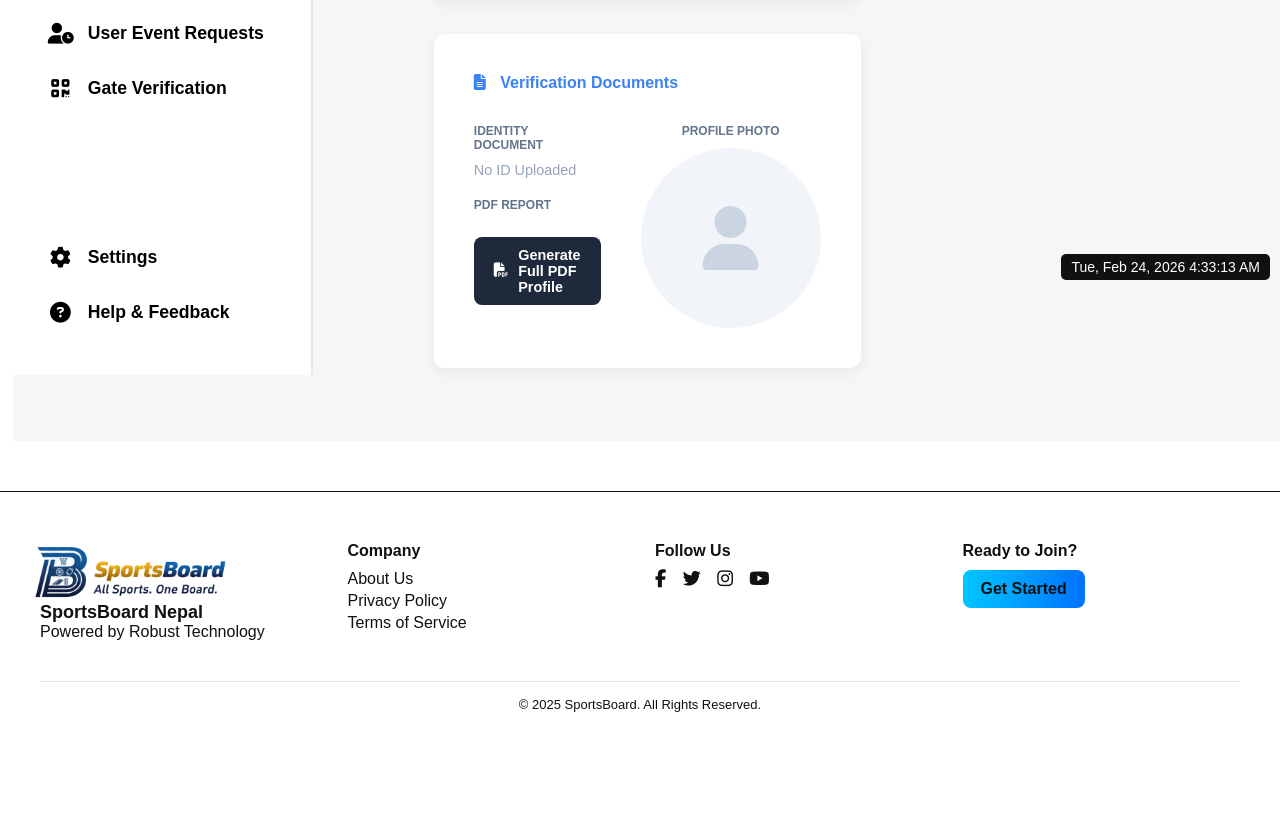
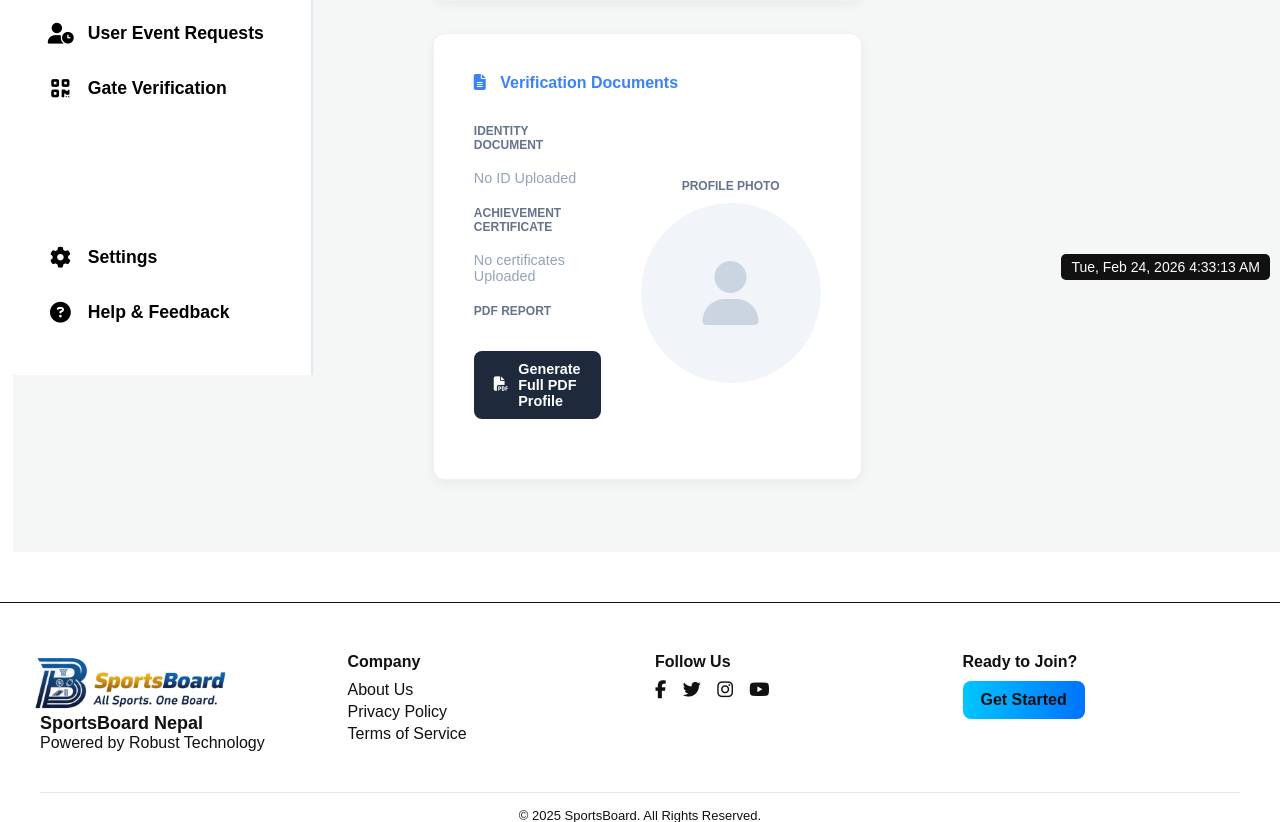
Before and after one commit to AnujaLamichhane/SportsBoard, a Django app: template organizer/templates/organizer/review_athlete_profile.html in a window 1280 px wide. Shown: the part 520-1342 px from the top of the page. Before the commit the page ends 1232 px from the top, so only its background shows below. Run offline with Django 5.2, Linux system fonts and the light colour scheme; the template is opened without the code that fills it, so the values that code supplies are empty; some libraries are stand-ins or nearby versions.

Commit message:
Save progress on review athlete profile

```diff
--- a/organizer/templates/organizer/review_athlete_profile.html
+++ b/organizer/templates/organizer/review_athlete_profile.html
@@ -138,6 +138,34 @@
         }
         .dropdown-content.show { display: block; }
         .dropdown-content a { color: #1e293b; padding: 12px 16px; text-decoration: none; display: block; }
+        /* Add this to your existing styles */
+.doc-preview-wrapper {
+   display: flex;
+    flex-direction: column;
+    gap: 8px;
+    margin-bottom: 20px;
+    text-align: left;
+}
+
+/* Ensure the links look like clean action items */
+.btn-download-primary {
+    display: inline-flex;
+    align-items: center;
+    background: #f8fafc;
+    border: 1px solid #e2e8f0;
+    padding: 10px 15px;
+    border-radius: 8px;
+    color: #2563eb !important;
+    text-decoration: none;
+    font-weight: 600;
+    font-size: 0.9rem;
+    transition: background 0.2s;
+}
+
+.btn-download-primary:hover {
+    background: #eff6ff;
+    border-color: #3b82f6;
+}
     </style>
 {% endblock %}
 
@@ -200,7 +228,9 @@
 
                     <div class="review-card-white">
                         <h4 style="color: #3b82f6; margin-top: 0; margin-bottom: 2rem;"><i class="fas fa-file-alt" style="margin-right: 10px;"></i> Verification Documents</h4>
+
                         <div class="card-inner-grid">
+                            <div>
                                 <div class="doc-preview-wrapper">
                                     <span class="data-label">Identity Document</span>
                                     {% if application.citizenship %}
@@ -208,21 +238,35 @@
                                             <i class="fas fa-id-card" style="margin-right: 8px;"></i> View/Download ID
                                         </a>
                                     {% else %}
-                                    <p style="color: #94a3b8; font-size: 0.9rem;">No ID Uploaded</p>
+                                        <p style="color: #94a3b8; font-size: 0.9rem; margin: 0;">No ID Uploaded</p>
                                     {% endif %}
+                                </div>
 
-                                <span class="data-label" style="margin-top: 20px;">PDF Report</span>
+                                <div class="doc-preview-wrapper">
+                                    <span class="data-label">Achievement Certificate</span>
+                                    {% if application.certificates %}
+                                        <a href="{{ application.certificates.url }}" target="_blank" class="btn-download-primary">
+                                            <i class="fas fa-certificate" style="margin-right: 8px;"></i> View/Download Certificate
+                                        </a>
+                                    {% else %}
+                                        <p style="color: #94a3b8; font-size: 0.9rem; margin: 0;">No certificates Uploaded</p>
+                                    {% endif %}
+                                </div>
+
+                                <div class="doc-preview-wrapper">
+                                    <span class="data-label">PDF Report</span>
                                     <a href="{% url 'organizer:athlete_pdf_detail' application.pk %}" target="_blank" class="btn-base btn-pdf-blue">
                                         <i class="fas fa-file-pdf" style="margin-right: 10px;"></i> Generate Full PDF Profile
                                     </a>
                                 </div>
+                            </div>
 
-                            <div class="doc-preview-wrapper" style="text-align: center;">
+                            <div style="text-align: center; display: flex; flex-direction: column; align-items: center; justify-content: center;">
                                 <span class="data-label">Profile Photo</span>
                                 {% if application.profile_photo %}
                                     <img src="{{ application.profile_photo.url }}" style="width: 180px; height: 180px; border-radius: 50%; object-fit: cover; border: 4px solid white; box-shadow: 0 4px 10px rgba(0,0,0,0.1);">
                                 {% else %}
-                                    <div style="width: 180px; height: 180px; border-radius: 50%; background: #f1f5f9; display: flex; align-items: center; justify-content: center; margin: 0 auto;">
+                                    <div style="width: 180px; height: 180px; border-radius: 50%; background: #f1f5f9; display: flex; align-items: center; justify-content: center;">
                                         <i class="fas fa-user fa-4x" style="color: #cbd5e1;"></i>
                                     </div>
                                 {% endif %}
```
Lines whose indentation alone changed are shown as unchanged.
